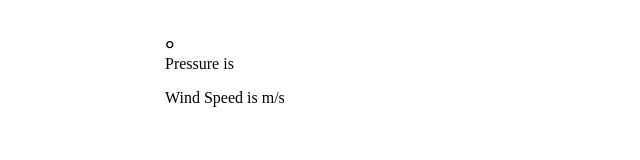
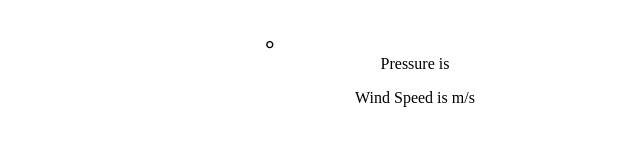
Before and after one commit to arunkhanna00/freecodecamp-local-weather, a plain HTML site: page index.html in a window 1280 px wide. Shown: the whole page, without its empty margins (225-865 px from the left). Drawn offline with nearby package versions, Linux system fonts and the light colour scheme.

Commit message:
Update 2016-11-12T00:30:42.712Z

```diff
--- a/css/style.min.css
+++ b/css/style.min.css
@@ -1 +1 @@
-.view{max-width:500px;margin:0 auto}.temp{margin:0;display:inline;position:absolute;padding-top:15px}
+.view{max-width:500px;margin:0 auto}.temp-box{width:200px}.temp{margin:0;display:inline;position:absolute;padding-top:15px}body{text-align:center}
--- a/index.html
+++ b/index.html
@@ -1 +1 @@
-<!DOCTYPE html><html lang="en" ng-app="myApp"><head><meta charset="utf-8"><meta http-equiv="X-UA-Compatible" content="IE=edge"><meta name="viewport" content="width=device-width,initial-scale=1"><link href="css/style.min.css" rel="stylesheet"><title>Local Weather</title></head><body ng-controller="myCtrl"><div class="view"><h1>{{ city }}</h1><img ng-src="{{ icon }}"><h2 class="temp">{{ temp }}°</h2><p>Pressure is {{ pressure }}</p><p>Wind Speed is {{ windSpeed }} m/s</p></div><script defer="defer" src="https://ajax.googleapis.com/ajax/libs/angularjs/1.5.6/angular.min.js"></script><script defer="defer" src="index.min.js"></script></body></html>
+<!DOCTYPE html><html lang="en" ng-app="myApp"><head><meta charset="utf-8"><meta http-equiv="X-UA-Compatible" content="IE=edge"><meta name="viewport" content="width=device-width,initial-scale=1"><link href="css/style.min.css" rel="stylesheet"><title>Local Weather</title></head><body ng-controller="myCtrl"><div class="view"><h1>{{ city }}</h1><div class="temp-box"><img ng-src="{{ icon }}"><h2 class="temp">{{ temp }}°</h2></div><p>Pressure is {{ pressure }}</p><p>Wind Speed is {{ windSpeed }} m/s</p></div><script defer="defer" src="https://ajax.googleapis.com/ajax/libs/angularjs/1.5.6/angular.min.js"></script><script defer="defer" src="index.min.js"></script></body></html>
```
Also changed, not shown: index.min.js.
